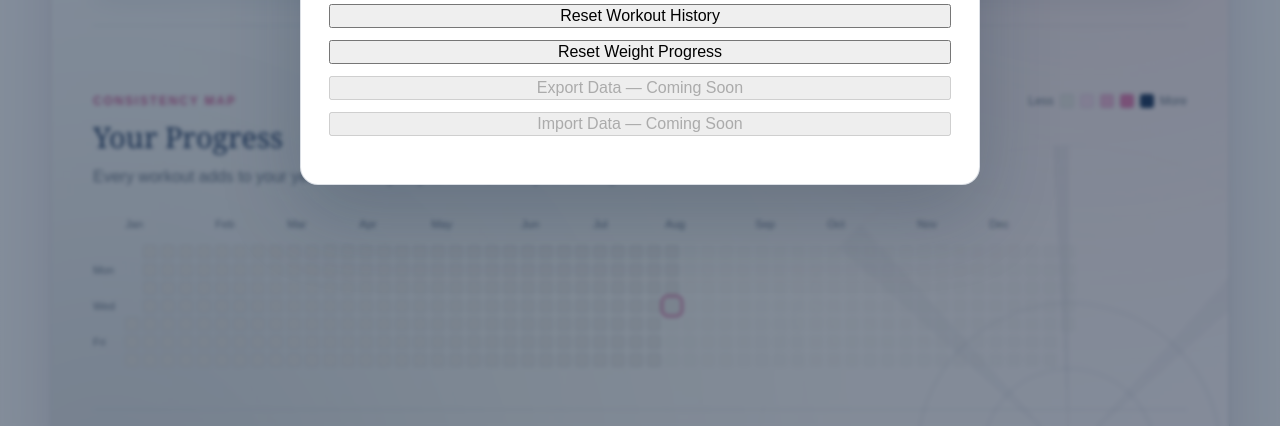
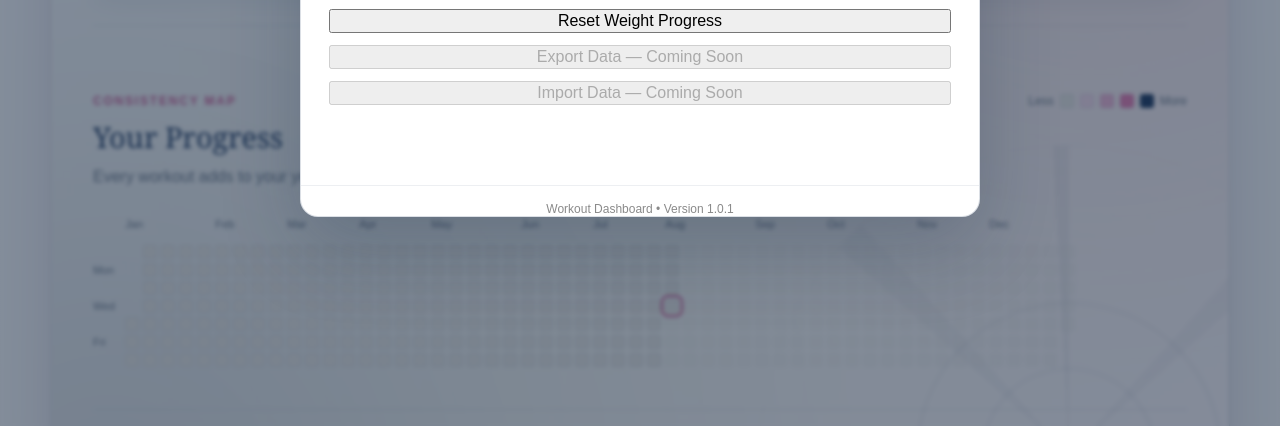
Before and after one commit to PinkDeskCo/bwamplerfit-client-dashboard, a plain HTML site: page index.html in a window 1280 px wide. Both pictures are taken after a click on the button "⚙ Settings". Shown: the part 373-799 px from the top of the page. Drawn offline with Linux system fonts and the light colour scheme.

Commit message:
continuing to update footer

```diff
--- a/assets/css/workout-dashboard.css
+++ b/assets/css/workout-dashboard.css
@@ -1317,6 +1317,18 @@
             background-color: rgba(233, 127, 178, 0.08);
         }
 
+        .settings-version {
+            margin-top: 2rem;
+            padding-top: 1rem;
+
+            border-top: 1px solid rgba(31, 58, 95, 0.08);
+
+            text-align: center;
+
+            font-size: 0.75rem;
+            color: #8a8a8a;
+        }
+
 
 /* ==================================================
         RESPONSIVE
--- a/index.html
+++ b/index.html
@@ -931,6 +931,10 @@
                 aria-live="polite"
             ></p>
 
+            <div class="settings-version">
+                Workout Dashboard • Version 1.0.1
+            </div>
+
         </div>
 
     </dialog>
```
Lines whose indentation alone changed are shown as unchanged.
